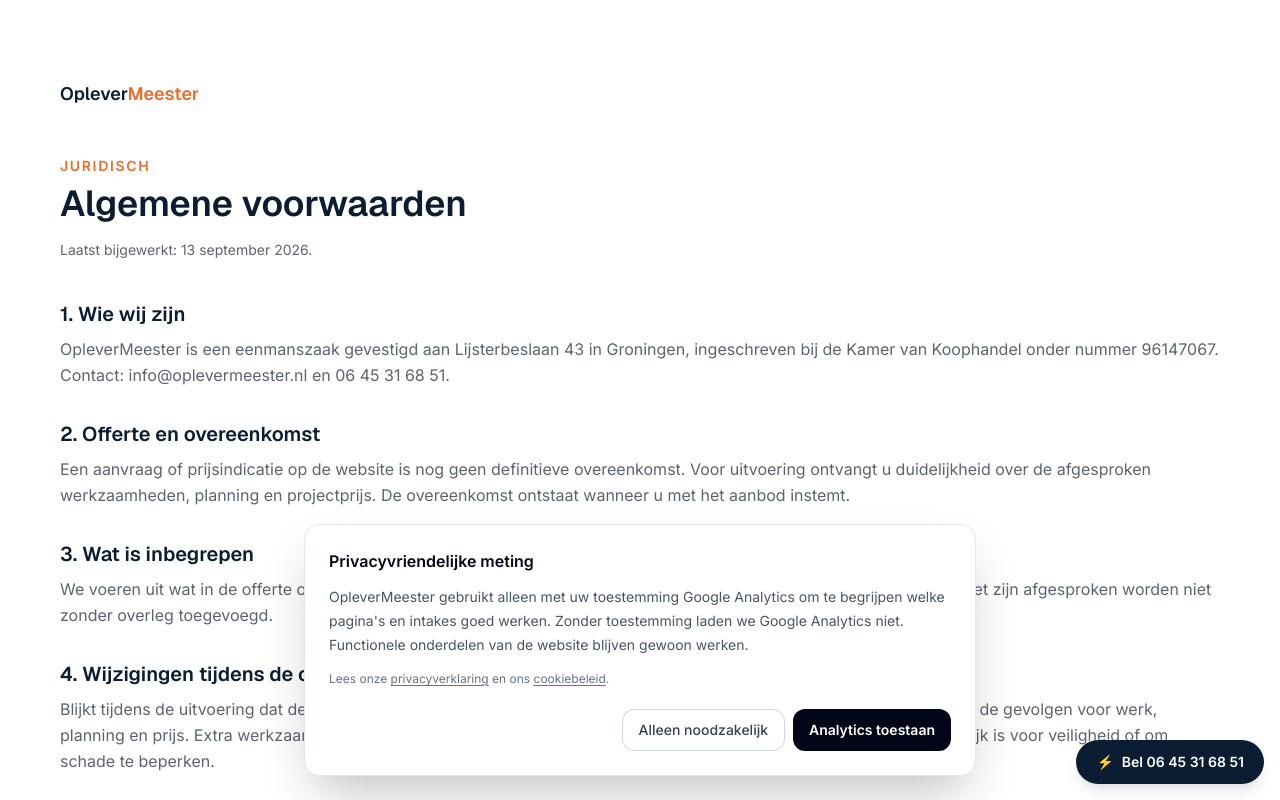
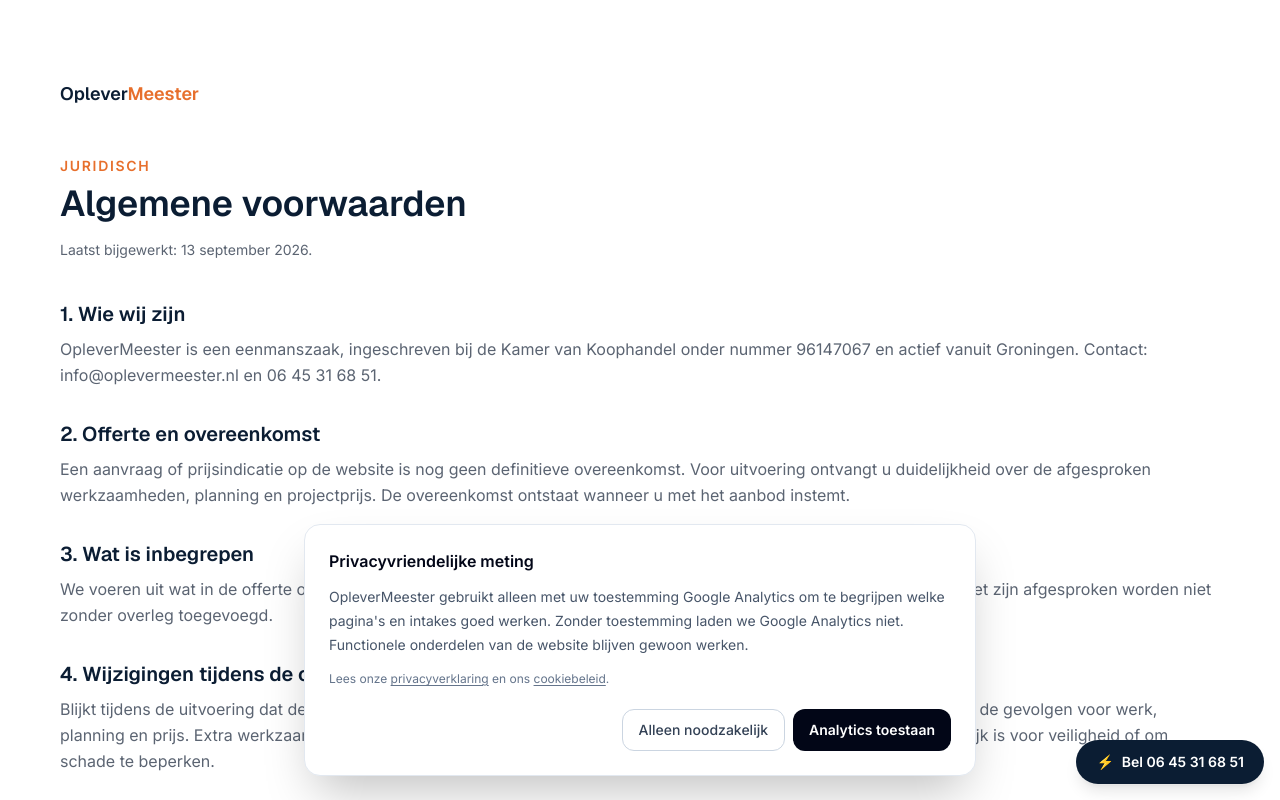
Before and after one commit to sandvlietbv/OpleverMeester, a Next.js app: page /algemene-voorwaarden in a window 1280 px wide. Shown: the top 800 px of the page. Built offline with nearby package versions, Linux system fonts and the light colour scheme.

Commit message:
Remove private address from terms

```diff
--- a/app/algemene-voorwaarden/page.tsx
+++ b/app/algemene-voorwaarden/page.tsx
@@ -5,7 +5,7 @@ import Footer from "@/components/Footer";
 export const metadata:Metadata={title:"Algemene voorwaarden",description:"Algemene voorwaarden van OpleverMeester.",alternates:{canonical:"/algemene-voorwaarden"}};
 
 const sections=[
-["1. Wie wij zijn","OpleverMeester is een eenmanszaak gevestigd aan Lijsterbeslaan 43 in Groningen, ingeschreven bij de Kamer van Koophandel onder nummer 96147067. Contact: info@oplevermeester.nl en 06 45 31 68 51."],
+["1. Wie wij zijn","OpleverMeester is een eenmanszaak, ingeschreven bij de Kamer van Koophandel onder nummer 96147067 en actief vanuit Groningen. Contact: info@oplevermeester.nl en 06 45 31 68 51."],
 ["2. Offerte en overeenkomst","Een aanvraag of prijsindicatie op de website is nog geen definitieve overeenkomst. Voor uitvoering ontvangt u duidelijkheid over de afgesproken werkzaamheden, planning en projectprijs. De overeenkomst ontstaat wanneer u met het aanbod instemt."],
 ["3. Wat is inbegrepen","We voeren uit wat in de offerte of opdrachtbevestiging staat. Werkzaamheden, afvoer, materialen of andere posten die niet zijn afgesproken worden niet zonder overleg toegevoegd."],
 ["4. Wijzigingen tijdens de opdracht","Blijkt tijdens de uitvoering dat de situatie wezenlijk anders is dan vooraf kon worden vastgesteld, dan bespreken we eerst de gevolgen voor werk, planning en prijs. Extra werkzaamheden worden pas uitgevoerd na akkoord, behalve wanneer direct handelen noodzakelijk is voor veiligheid of om schade te beperken."],
```
